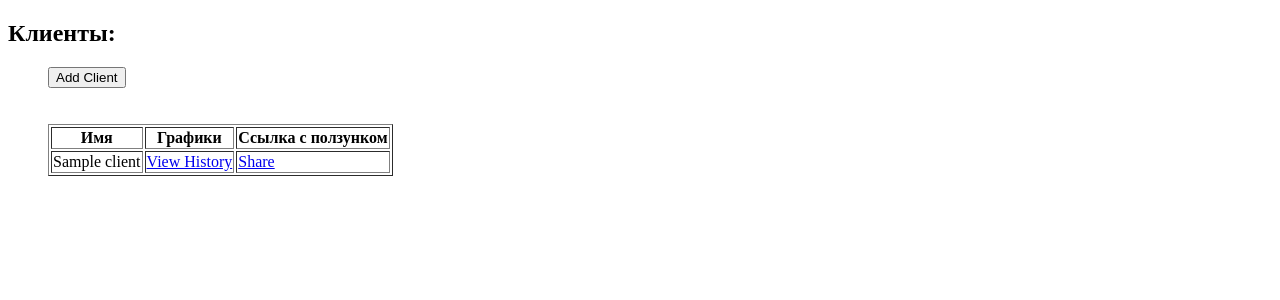
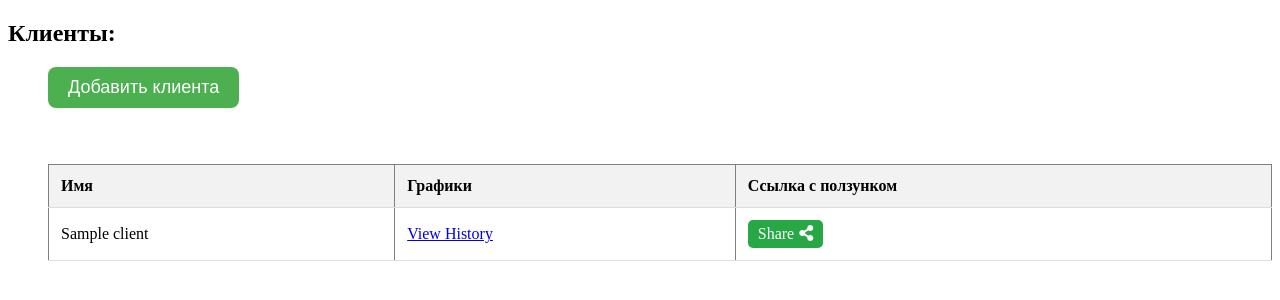
Before and after one commit to WowNemir/psy_slider, a Flask app: page /admin_dashboard/1 in a window 1280 px wide. Shown: the top 300 px of the page. Run offline with Flask 3, Linux system fonts and the light colour scheme; tables that the repository leaves empty hold one stand-in row (values such as "Sample post").

Commit message:
cosmetic changes

```diff
--- a/templates/admin_dashboard.html
+++ b/templates/admin_dashboard.html
@@ -4,12 +4,72 @@
     <meta charset="UTF-8">
     <meta name="viewport" content="width=device-width, initial-scale=1.0">
     <title>Admin Dashboard</title>
+    <link rel="stylesheet" href="https://cdnjs.cloudflare.com/ajax/libs/font-awesome/5.15.4/css/all.min.css"> <!-- Include Font Awesome CSS -->
+    <style>
+        /* Styles for the Add Client button */
+        .add-client-button {
+            padding: 10px 20px;
+            font-size: 18px;
+            background-color: #4CAF50; /* Green */
+            border: none;
+            color: white;
+            text-align: center;
+            text-decoration: none;
+            display: inline-block;
+            border-radius: 8px;
+            cursor: pointer;
+            transition-duration: 0.4s;
+            margin-bottom: 20px;
+        }
+
+        .add-client-button:hover {
+            background-color: #45a049; /* Darker Green */
+        }
+
+        /* Styles for the table */
+        table {
+            border-collapse: collapse;
+            width: 100%;
+        }
+
+        th, td {
+            padding: 12px;
+            text-align: left;
+            border-bottom: 1px solid #ddd;
+        }
+
+        th {
+            background-color: #f2f2f2; /* Light gray */
+        }
+
+        tr:hover {
+            background-color: #f5f5f5; /* Lighter gray on hover */
+        }
+
+        /* Styles for the share icon */
+        .share-icon {
+            display: inline-block;
+            padding: 5px 10px;
+            background-color: #28a745; /* Green */
+            color: white;
+            border-radius: 5px;
+            text-align: center;
+            text-decoration: none;
+        }
+
+        .share-icon::after {
+            content: "\f1e0"; /* Font Awesome icon content for a share icon */
+            font-family: "Font Awesome 5 Free";
+            font-weight: 900;
+            margin-left: 5px;
+        }
+    </style>
 </head>
 <body>
     <h2>Клиенты:</h2>
     <ul>
         <form action="{{ url_for('add_client', psycho_id=psycho_id) }}">
-            <input type="submit" value="Add Client">
+            <input type="submit" value="Добавить клиента" class="add-client-button">
         </form>
         <br><br>
         <table border="1">
@@ -23,7 +83,7 @@
             <tr>
                 <td>{{ client.name }}</td>
                 <td><a href="{{ url_for('serve_client_history', client_id=client.id) }}">View History</a></td>
-                <td><a href="{{ url_for('serve_client_page', client_id=client.id, psycho_id=psycho_id) }}">Share</a></td>
+                <td><a href="{{ url_for('serve_client_page', client_id=client.id, psycho_id=psycho_id) }}" class="share-icon">Share</a></td>
             </tr>
             {% endfor %}
         </table>
--- a/templates/client_page.html
+++ b/templates/client_page.html
@@ -14,7 +14,7 @@
     </style>
 </head>
 <body>
-    <h1>Welcome, User {{ client.name }}</h1>
+    <h1>Здравствуйте, {{ client.name }}</h1>
 
     <form action="{{ url_for('serve_client_page', client_id=client.id, psycho_id=psycho_id) }}" method="post">
         <label for="choice">Выберите доволность сессией:</label>
```
